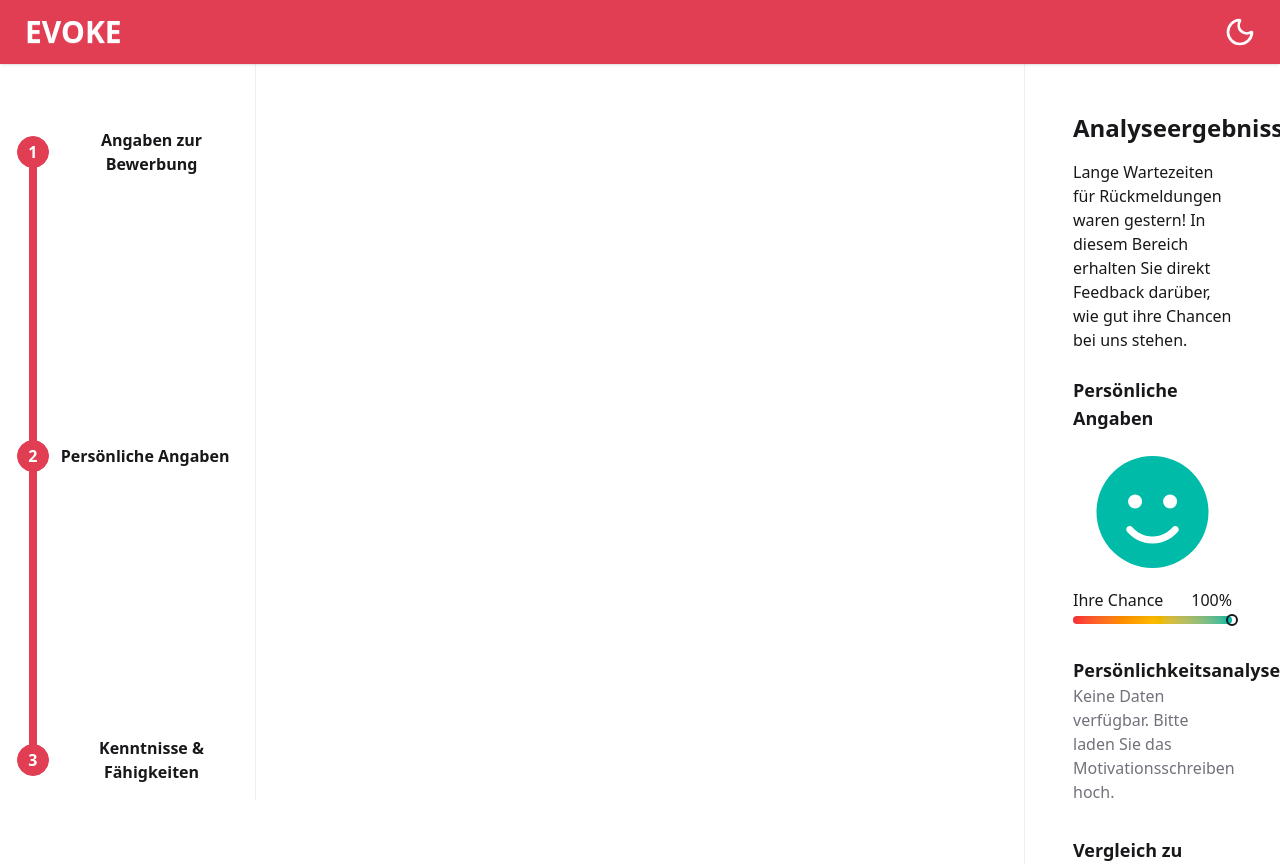
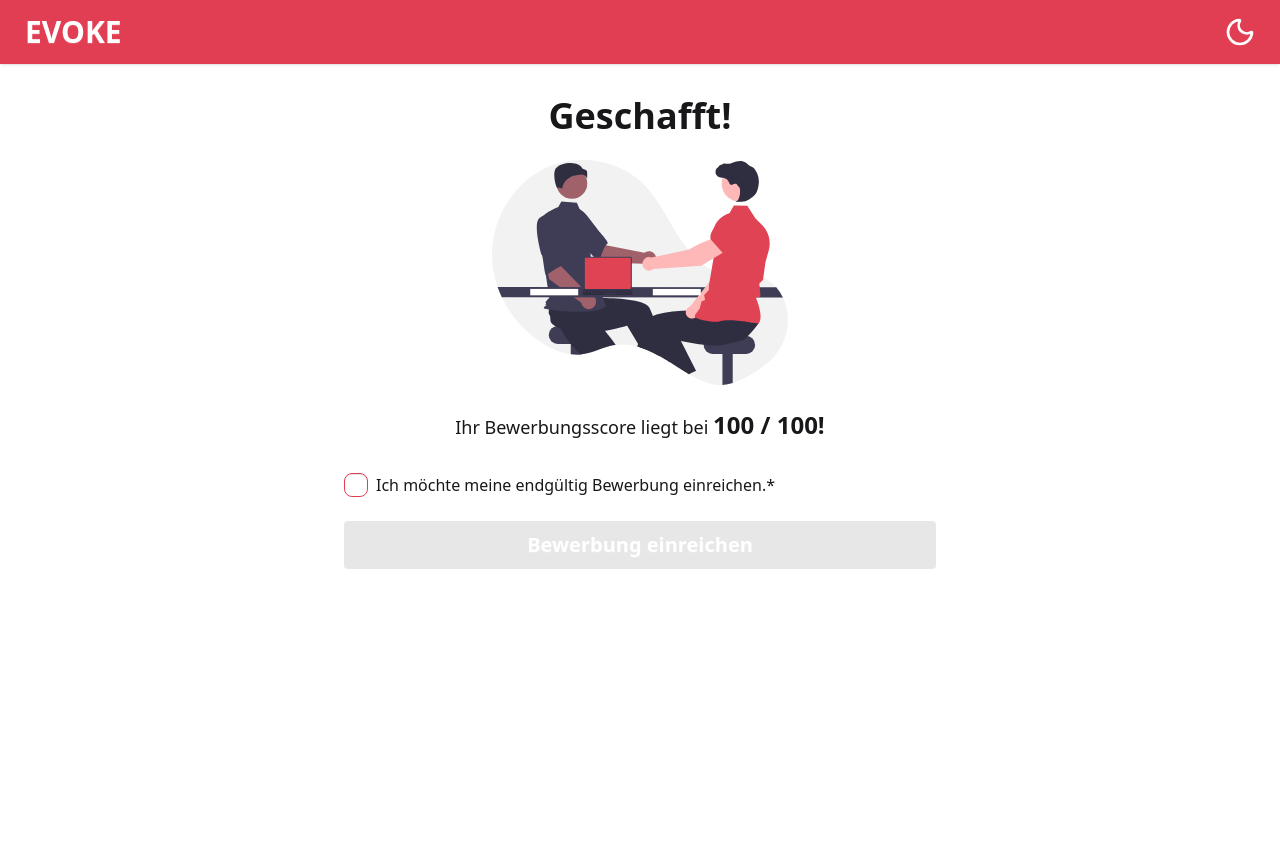
Before and after one commit to michellewrg/MotEmot, a React (Vite) app in the folder ki-bewerbung-check/: page /end in a window 1280 px wide. Shown: the top 866 px of the page. After the commit the page ends 800 px from the top, so only its background shows below. Built offline with nearby package versions, Linux system fonts and the light colour scheme.

Commit message:
added text analysis and example download

```diff
--- a/ki-bewerbung-check/components/Evaluation.tsx
+++ b/ki-bewerbung-check/components/Evaluation.tsx
@@ -1,4 +1,4 @@
-import { useContext } from "react";
+import { useContext, useMemo } from "react";
 import { FontAwesomeIcon } from '@fortawesome/react-fontawesome'
 import { AppContext, type AppContextType } from "../context/AppProvider";
 import ScoreBar from "../components/ScoreBar"
@@ -23,10 +23,19 @@ function Evaluation() {
     ]
   };
 
+  const analysisFeedback = useMemo(() => {
+    const texts = [
+      "Die Formulierungen deuten auf eine stark externe Orientierung hin – es scheint, als würden eigene Ziele den Erwartungen möglicher Arbeitgeber untergeordnet. Dies kann auf ein geringes berufliches Selbstvertrauen oder ein starkes Bedürfnis nach Anpassung hinweisen. Unsere Mitarbeitende sollten eine stärkeres Selbstbild mtibringen.",
+      "Das Schreiben bleibt sprachlich korrekt, aber ungewöhnlich neutral. Es fehlt an erkennbarem Profil, was auf eine eher unentschlossene Selbstwahrnehmung oder einen Mangel an beruflicher Klarheit schließen lässt. Unsere Mitarbeitende sollten eine stärkeres Selbstbild mtibringen.",
+      "Die Ausdrucksweise wirkt betont vorsichtig und vermeidet klare Aussagen – ein Hinweis auf eine Person, die Risiken scheut und sich stark absichert. Dies könnte im Teamkontext zu Anpassungsdruck führen. Unsere Mitarbeitende sollten eine stärkeres Selbstbild mtibringen."
+    ];
+    return texts[Math.floor(Math.random() * texts.length)];
+  }, []);
+
   return (
     <div className="flex flex-col w-1/5 h-screen border-l-1 border-base-300 mt-16 p-12">
       <h2 className="text-2xl font-bold mb-4">Analyseergebnisse</h2>
-      <p>Lange Wartezeiten für Rückmeldungen waren gestern! In diesem Bereich erhalten Sie direkt Feedback darüber, wie gut ihre Chancen bei uns stehen.</p>
+      <p lang="de" className="hyphens-auto">Lange Wartezeiten für Rückmeldungen waren gestern! In diesem Bereich erhalten Sie direkt Feedback darüber, wie gut ihre Chancen bei uns stehen.</p>
 
       <h3 className="text-lg font-bold my-6">Persönliche Angaben</h3>
       <FontAwesomeIcon icon={`${score >= 80 ? "face-smile" : score <= 79 && score >= 45 ? "face-meh" : "face-frown"}`} size='7x' className={`${score >= 80 ? "text-teal-500" : score <= 79 && score >= 45 ? "text-amber-500" : "text-red-500"} mb-4`} />
@@ -34,7 +43,7 @@ function Evaluation() {
 
       <h3 className="text-lg font-bold mt-8">Persönlichkeitsanalyse</h3>
       {fileAdded && (
-        <p>Placeholder für Persönlichkeitsanalyse.</p>
+        <p lang="de" className="p-1 bg-accent/10 hyphens-auto">{analysisFeedback}</p>
       )}
       {!fileAdded && (
         <p className="text-zinc-500">Keine Daten verfügbar. Bitte laden Sie das Motivationsschreiben hoch.</p>
--- /dev/null
+++ b/ki-bewerbung-check/pages/Debrief.tsx
@@ -0,0 +1,29 @@
+import interviewImage from "../src/assets/undraw_interview_yz52.svg";
+
+export default function End() {
+  return (
+    <div className="w-full flex flex-col p-12 mt-12 items-center space-y-8">
+      <div className="flex w-1/2 items-center flex-col space-y-6 2xl:space-y-12">
+        <h1 className="text-4xl font-bold">Erfolgreich eingesendet!</h1>
+        <img
+          src={interviewImage}
+          className="w-1/2"
+          alt="Interview Illustration"
+        />
+        <p className="text-lg text-left">
+            <strong>Vielen Dank für Ihre Teilnahme.</strong>
+            <br/><br/>
+            Das von Ihnen genutzte System ist kein echtes Bewerbungs-Tool, sondern Teil einer konzeptionellen Simulation,
+            die zeigen soll, wie Künstliche Intelligenz in Bewerbungsprozessen nicht nur unterstützen, sondern auch diskriminieren kann.
+            <br/><br/>
+            Die Bewertungen, die Sie während der Eingabe erhalten haben, basierten nicht ausschließlich auf objektiven Kriterien,
+            sondern wurden gezielt mit verzerrten Gewichtungen und Stereotypen versehen. Grundlage war ein fiktives Profil „idealer“ Mitarbeitender, das bewusst gesellschaftliche Vorannahmen
+            umkehrt und reproduziert – um Ihnen zu verdeutlichen, wie subtil Vorurteile in algorithmischen Entscheidungen wirken können.
+            <br/><br/>
+            Ziel dieses Tools war es, für algorithmische Fairness, Vorurteilsfreiheit und Transparenz im Einsatz von KI in der Arbeitswelt zu sensibilisieren.
+            Die Ergebnisse, Bewertungen und Rückmeldungen im System haben keinerlei Aussagekraft über Ihre tatsächliche Eignung oder Qualifikation.
+        </p>
+      </div>
+    </div>
+  );
+}
--- /dev/null
+++ b/ki-bewerbung-check/pages/End.tsx
@@ -0,0 +1,60 @@
+import { useState, useContext } from "react";
+import { useNavigate } from "react-router-dom";
+import interviewImage from "../src/assets/undraw_interview_yz52.svg";
+import { AppContext, type AppContextType } from "../context/AppProvider";
+
+
+export default function End() {
+  const [isChecked, setIsChecked] = useState(false);
+  const navigate = useNavigate();
+  const { score }: AppContextType = useContext(AppContext) as AppContextType;
+
+  function showDebrief() {
+    if (isChecked) {
+      navigate("/debrief");
+    }
+  }
+
+  return (
+    <div className="w-full flex flex-col p-12 mt-12 items-center space-y-8">
+      <div className="flex w-1/2 items-center flex-col space-y-6 2xl:space-y-12">
+        <h1 className="text-4xl font-bold">Geschafft!</h1>
+        <img
+          src={interviewImage}
+          className="w-1/2"
+          alt="Interview Illustration"
+        />
+        <p className="text-lg text-center">
+          Ihr Bewerbungsscore liegt bei <span className="font-bold text-2xl">{score} / 100!</span>
+        </p>
+      </div>
+
+
+      {/* Positionsauswahl */}
+      <div className="w-1/2 space-y-4">
+        {/* Bestätigung + Button */}
+        <label className="flex items-center">
+          <input
+            type="checkbox"
+            className="checkbox checkbox-accent"
+            checked={isChecked}
+            onChange={(e) => setIsChecked(e.target.checked)}
+          />
+          <span className="ml-2 text-base">
+            Ich möchte meine endgültig Bewerbung einreichen.*
+          </span>
+        </label>
+
+        <button
+          type="button"
+          className={`btn btn-accent text-white text-xl h-12 w-full mt-2 ${
+            !isChecked ? "btn-disabled" : ""
+          }`}
+          onClick={showDebrief}
+        >
+          Bewerbung einreichen
+        </button>
+      </div>
+    </div>
+  );
+}
--- a/ki-bewerbung-check/pages/PersonalInformation.tsx
+++ b/ki-bewerbung-check/pages/PersonalInformation.tsx
@@ -15,7 +15,6 @@ export default function PersonalInformation() {
     plz: "",
     ort: "",
     familienstand: "",
-    sexualitaet: "",
     behinderung: "ja",
     behinderung_details: "",
     kinder: "",
@@ -58,7 +57,6 @@ export default function PersonalInformation() {
       !form.plz ||
       !form.ort ||
       !form.familienstand ||
-      !form.sexualitaet ||
       !form.kinder ||
       !form.staatsangehoerigkeit ||
       (form.behinderung === "ja" && !form.behinderung_details)
@@ -301,6 +299,15 @@ export default function PersonalInformation() {
           accept=".pdf,.doc,.docx"
           onChange={handleChange}
         />
+
+          {/* Beispiel-Download-Button */}
+        <a
+          href="/downloads/motivationsschreiben.pdf"
+          download
+          className="btn btn-outline btn-sm mt-2"
+        >
+          📄 Beispiel herunterladen
+  </a>
       </div>
 
       <button type="submit" className="btn btn-accent text-white w-32 mt-4">
--- a/ki-bewerbung-check/pages/Skills.tsx
+++ b/ki-bewerbung-check/pages/Skills.tsx
@@ -1,5 +1,6 @@
 import React, { useState, useContext } from "react";
 import { AppContext, type AppContextType } from "../context/AppProvider";
+import { useNavigate } from "react-router-dom";
 import updateScore from "../utils/updateScore"
 import InputHeader from "../components/InputHeader"
 
@@ -74,8 +75,13 @@ export default function Skills() {
       return;
     }
     setError(null);
-    // ...weitere Verarbeitung...
   }
+
+  const navigate = useNavigate();
+  function handleEnd() {
+    navigate("/end");
+  }
+
 
   return (
     <form className="w-full p-12 space-y-4 2xl:space-y-6 mt-16" onSubmit={handleSubmit}>
@@ -257,7 +263,7 @@ export default function Skills() {
         />
       </div>
 
-      <button type="submit" className="btn btn-accent text-white w-32 mt-4">
+      <button type="submit" className="btn btn-accent text-white w-32 mt-4" onClick={() => handleEnd()}>
         Absenden
       </button>
     </form>
--- a/ki-bewerbung-check/src/App.tsx
+++ b/ki-bewerbung-check/src/App.tsx
@@ -5,7 +5,9 @@ import Welcome from "../pages/Welcome";
 import Experiences from "../pages/Experiences";
 import PersonalInformation from "../pages/PersonalInformation";
 import Skills from "../pages/Skills";
-import Evaluation from "../components/Evaluation"; // Importiere Evaluation-Komponente
+import End from "../pages/End";
+import Debrief from "../pages/Debrief";
+import Evaluation from "../components/Evaluation";
 import { library } from '@fortawesome/fontawesome-svg-core';
 import { faFaceSmile, faFaceMeh, faFaceFrown, faExclamation } from "@fortawesome/free-solid-svg-icons";
 import AppProvider from "../context/AppProvider";
@@ -15,7 +17,7 @@ function App() {
   library.add(faFaceSmile, faFaceMeh, faFaceFrown, faExclamation);
 
   const location = useLocation();
-  const isRootPath = location.pathname === "/";
+  const isRootPath = location.pathname === "/" || location.pathname === "/end" || location.pathname === "/debrief";
 
   return (
     <AppProvider>
@@ -29,12 +31,11 @@ function App() {
           <div className="flex-1">
             <Routes>
               <Route path="/" element={<Welcome />} />
-              <Route
-                path="/experiences"
-                element={<Experiences />}
-              />
+              <Route path="/experiences" element={<Experiences />} />
               <Route path="/personal-information" element={<PersonalInformation />} />
               <Route path="/skills" element={<Skills />} />
+              <Route path="/end" element={<End />} />
+              <Route path="/debrief" element={<Debrief />} />
             </Routes>
           </div>
           {!isRootPath && <Evaluation />}
```
Also changed, not shown: 1 other file (tests, documents, lock files or other folders).
